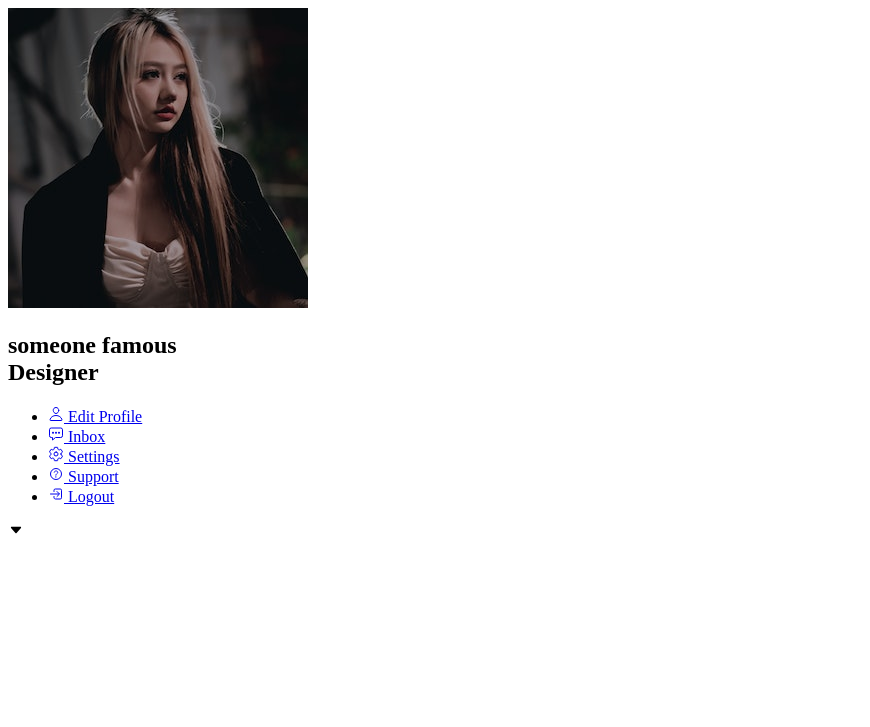
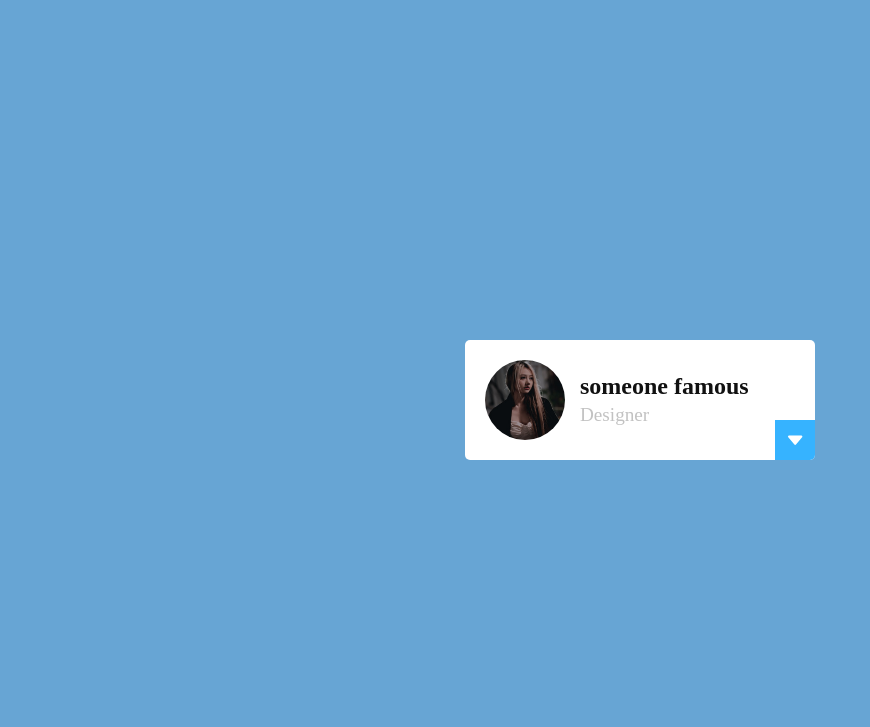
Before and after one commit to Ricardokae/dropdown-menu, a plain HTML site: page index.html in a window 1280 px wide. Shown: the whole page, without its empty margins (0-870 px from the left). Drawn offline with nearby package versions, Linux system fonts and the light colour scheme; the site is published under a folder, as on GitHub Pages, so addresses that start at the root find nothing.

Commit message:
atualização

```diff
--- a/index.html
+++ b/index.html
@@ -5,14 +5,13 @@
     <meta http-equiv="X-UA-Compatible" content="IE=edge">
     <meta name="viewport" content="width=device-width, initial-scale=1.0">
     <title>dropdown menu</title>
-    <link rel="stylesheet" href="/assets/css/styles.css">
-    <script src="assets/js/app.js" defer></script>
+    <link rel="stylesheet" href="assets/css/styles.css">
 </head>
 <body>
     <div class="card">
         <div class="content">
             <div class="imgBx">
-                    <img src="assets/img/pexels-willian-like-12989384-1.jpg" alt="uma modelo">
+                    <img src="assets/img/model.jpg" alt="">
                 </div>
                 <h2>someone famous <br><span>Designer</span></h2>
             </div>
@@ -55,6 +54,8 @@
             </div>
         </div>
 
+        <script src="assets/js/app.js" ></script>
+
         <script type="module" src="https://unpkg.com/ionicons@5.5.2/dist/ionicons/ionicons.esm.js"></script>
         <script nomodule src="https://unpkg.com/ionicons@5.5.2/dist/ionicons/ionicons.js"></script>
     </body>
```
Also changed, not shown: assets/img/model.jpg (renamed from assets/img/pexels-willian-like-12989384-1.jpg). Lines whose indentation alone changed are shown as unchanged.
